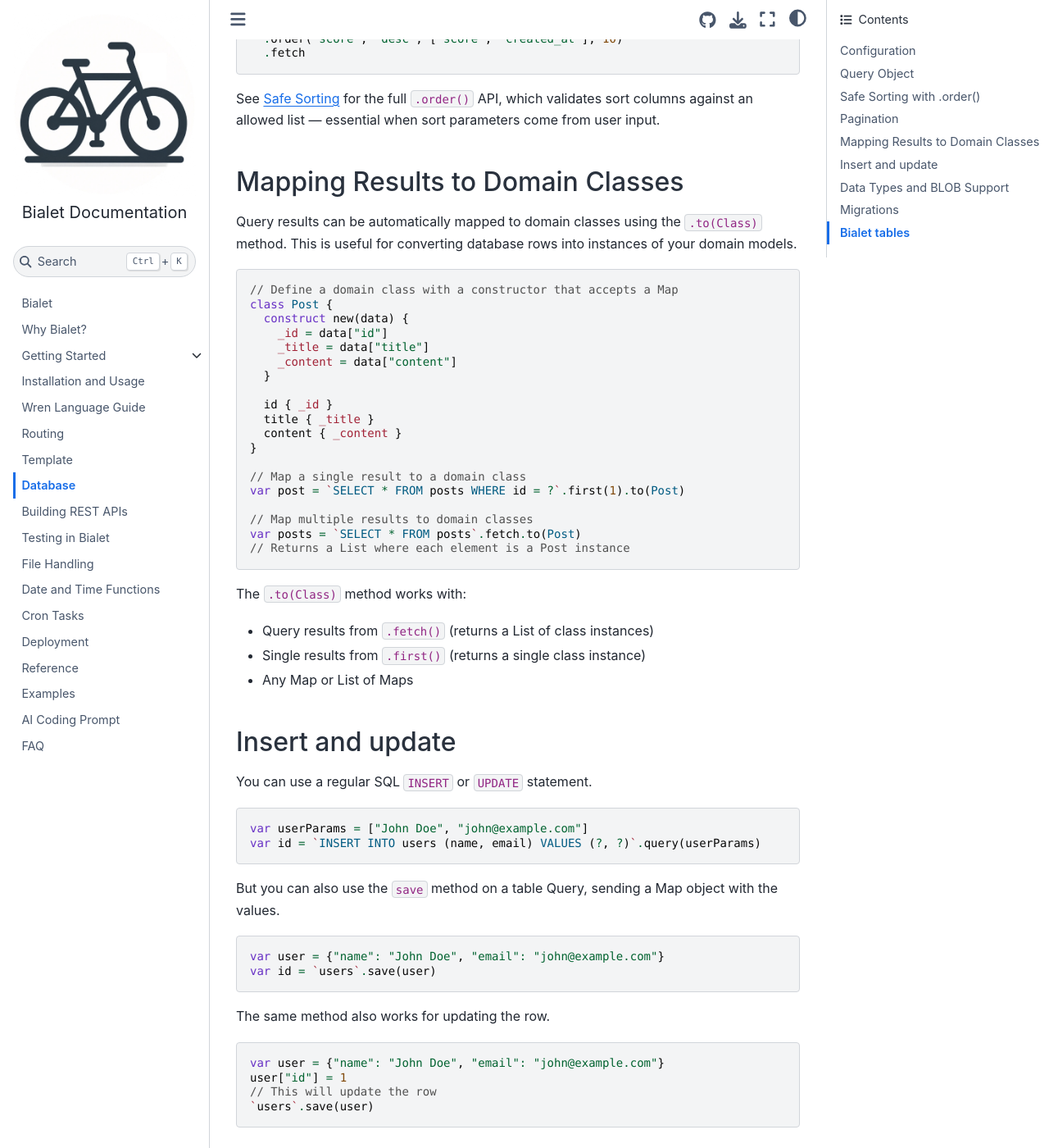
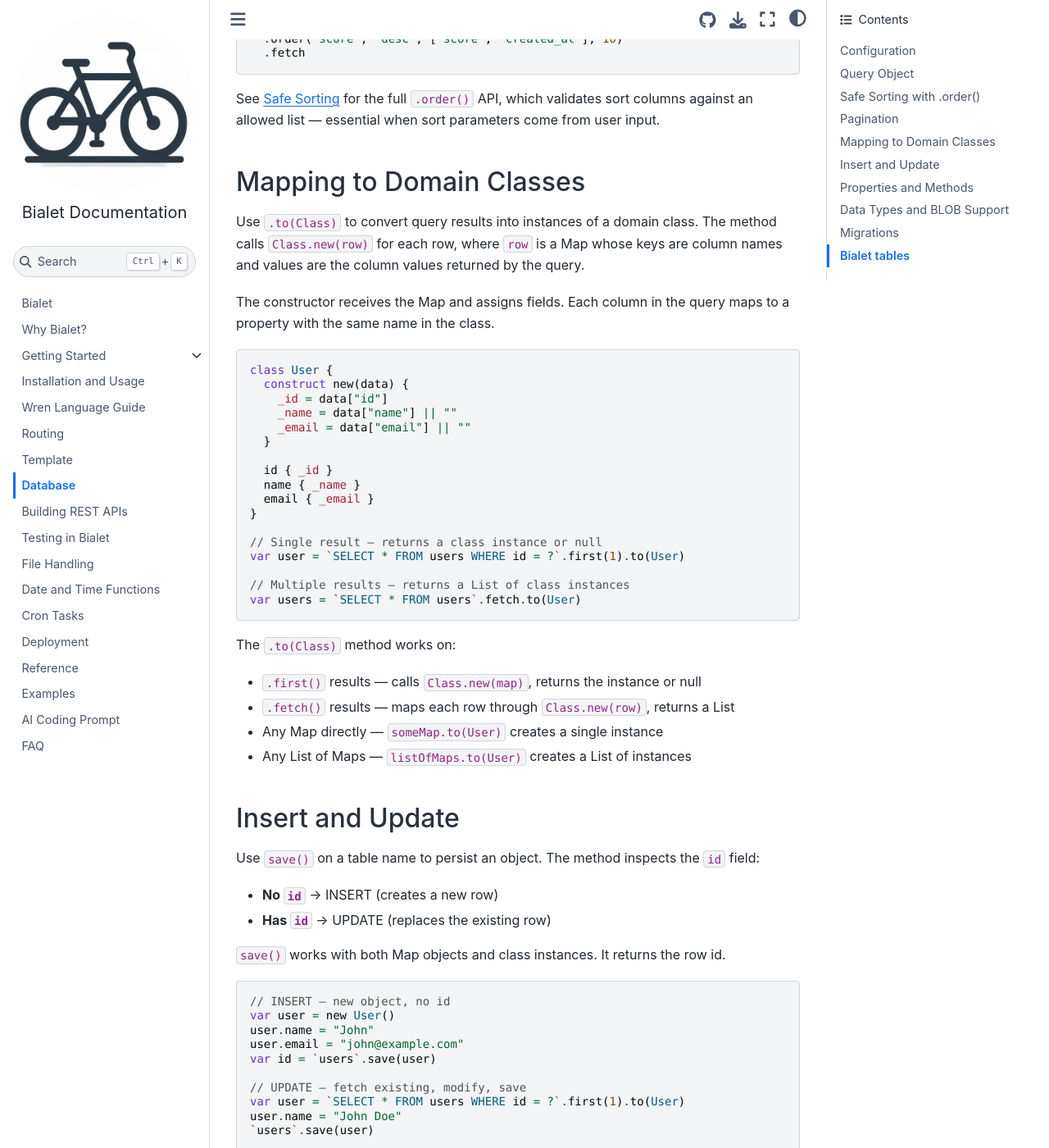
Before and after one commit to bialet/bialet, a Sphinx documentation site: the page built from docs/database.md, in a window 1280 px wide and 1400 px high, scrolled down 3854 px. Shown: the whole window at 82% size. Built offline with Sphinx 7.4.7 and the Sphinx Book theme 1.1.4, drawn with Linux system fonts in a browser that asks for light colours; the version number could not be read and is left out; some of the changed text lies outside the part shown.

Commit message:
docs: improve object mapping, insert/update, and add properties vs methods section

````diff
--- a/docs/database.md
+++ b/docs/database.md
@@ -32,7 +32,7 @@
 Additional methods available on Query objects:
 - `save(values)`: Insert or update a row in the table. See [Insert and update](#insert-and-update).
 - `order(column, direction, allowedColumns, limit)`: Append a safe ORDER BY clause. See [Safe Sorting](#safe-sorting-with-order).
-- `to(Class)`: Map results to domain class instances. See [Mapping Results](#mapping-results-to-domain-classes).
+- `to(Class)`: Map results to domain class instances. See [Mapping to Domain Classes](#mapping-results-to-domain-classes).
 
 The `first()`, `val`, `toNum`, and `toBool` methods automatically add a LIMIT clause.
 
@@ -174,65 +174,106 @@
 
 (mapping-results-to-domain-classes)=
 
-## Mapping Results to Domain Classes
+## Mapping to Domain Classes
 
-Query results can be automatically mapped to domain classes using the `.to(Class)` method. This is useful for converting database rows into instances of your domain models.
+Use `.to(Class)` to convert query results into instances of a domain class.
+The method calls `Class.new(row)` for each row, where `row` is a Map whose
+keys are column names and values are the column values returned by the query.
+
+The constructor receives the Map and assigns fields. Each column in the query
+maps to a property with the same name in the class.
 
 ```wren
-// Define a domain class with a constructor that accepts a Map
-class Post {
+class User {
   construct new(data) {
     _id = data["id"]
-    _title = data["title"]
-    _content = data["content"]
+    _name = data["name"] || ""
+    _email = data["email"] || ""
   }
 
   id { _id }
-  title { _title }
-  content { _content }
+  name { _name }
+  email { _email }
 }
 
-// Map a single result to a domain class
-var post = `SELECT * FROM posts WHERE id = ?`.first(1).to(Post)
+// Single result — returns a class instance or null
+var user = `SELECT * FROM users WHERE id = ?`.first(1).to(User)
 
-// Map multiple results to domain classes
-var posts = `SELECT * FROM posts`.fetch.to(Post)
-// Returns a List where each element is a Post instance
+// Multiple results — returns a List of class instances
+var users = `SELECT * FROM users`.fetch.to(User)
 ```
 
-The `.to(Class)` method works with:
+The `.to(Class)` method works on:
 
-- Query results from `.fetch()` (returns a List of class instances)
-- Single results from `.first()` (returns a single class instance)
-- Any Map or List of Maps
+- `.first()` results — calls `Class.new(map)`, returns the instance or null
+- `.fetch()` results — maps each row through `Class.new(row)`, returns a List
+- Any Map directly — `someMap.to(User)` creates a single instance
+- Any List of Maps — `listOfMaps.to(User)` creates a List of instances
 
 (insert-and-update)=
 
-## Insert and update
+## Insert and Update
 
-You can use a regular SQL `INSERT` or `UPDATE` statement.
+Use `save()` on a table name to persist an object. The method inspects the
+`id` field:
+
+- **No `id`** → INSERT (creates a new row)
+- **Has `id`** → UPDATE (replaces the existing row)
+
+`save()` works with both Map objects and class instances. It returns the
+row id.
 
 ```wren
-var userParams = ["John Doe", "john@example.com"]
-var id = `INSERT INTO users (name, email) VALUES (?, ?)`.query(userParams)
+// INSERT — new object, no id
+var user = new User()
+user.name = "John"
+user.email = "john@example.com"
+var id = `users`.save(user)
+
+// UPDATE — fetch existing, modify, save
+var user = `SELECT * FROM users WHERE id = ?`.first(1).to(User)
+user.name = "John Doe"
+`users`.save(user)
 ```
 
-But you can also use the `save` method on a table Query, sending a Map
-object with the values.
+You can also use raw SQL `INSERT` or `UPDATE` statements:
 
 ```wren
-var user = {"name": "John Doe", "email": "john@example.com"}
-var id = `users`.save(user)
+var id = `INSERT INTO users (name, email) VALUES (?, ?)`.query("John", "john@example.com")
 ```
 
-The same method also works for updating the row.
+(properties-and-methods)=
+
+## Properties and Methods
+
+When you call `save()`, every field of the object is persisted to the
+database. This means **computed values must be methods, not fields**.
+Declaring a computed value as a `var` would cause `save()` to try to write
+it as a database column.
+
+**Wrong** — `area` is a `var`, so `save()` would treat it as a column:
 
 ```wren
-var user = {"name": "John Doe", "email": "john@example.com"}
-user["id"] = 1
-// This will update the row
-`users`.save(user)
+class Rectangle {
+  var width
+  var height
+  var area
+}
 ```
+
+**Correct** — `area()` is a method, it does not participate in the save:
+
+```wren
+class Rectangle {
+  var width
+  var height
+
+  area() { width * height }
+}
+```
+
+Methods stay out of the mapping and can be used freely for business logic.
+Only `var` fields declared in the constructor participate in persistence.
 
 ## Data Types and BLOB Support
 
````
